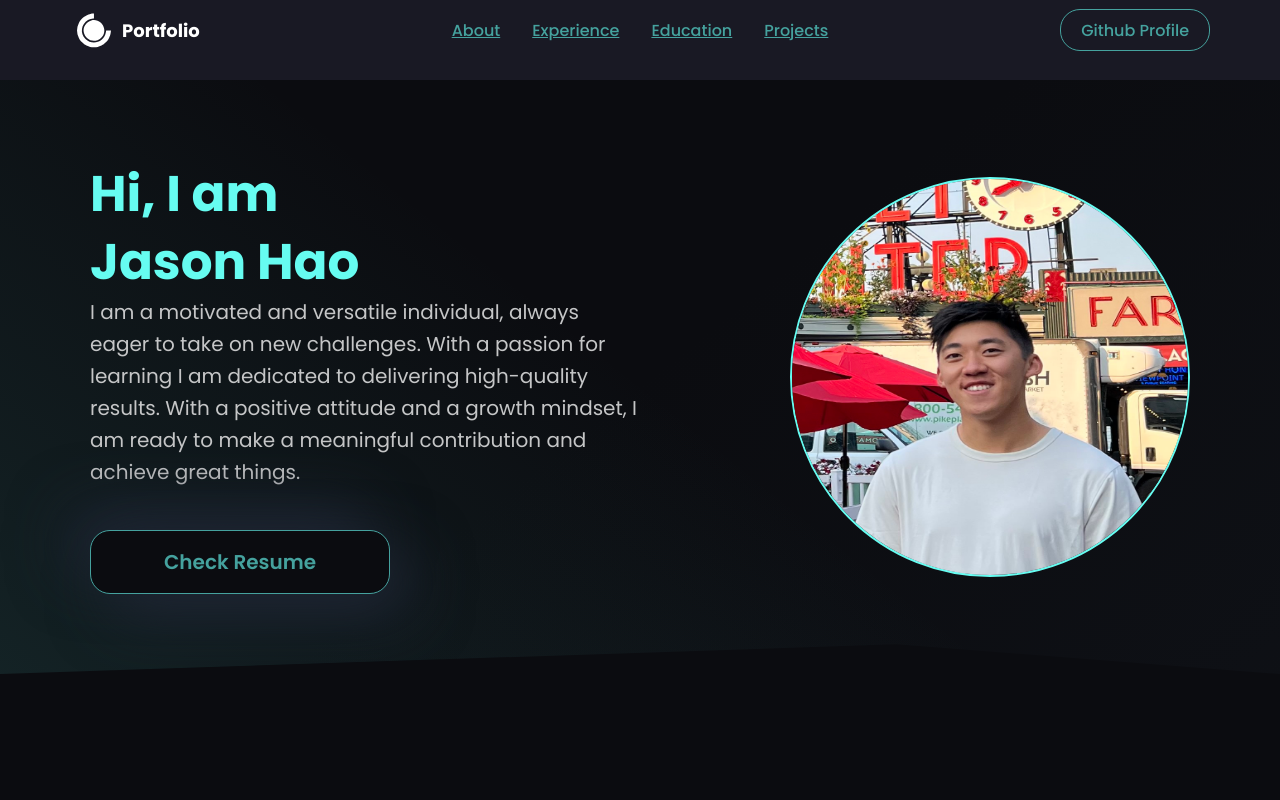
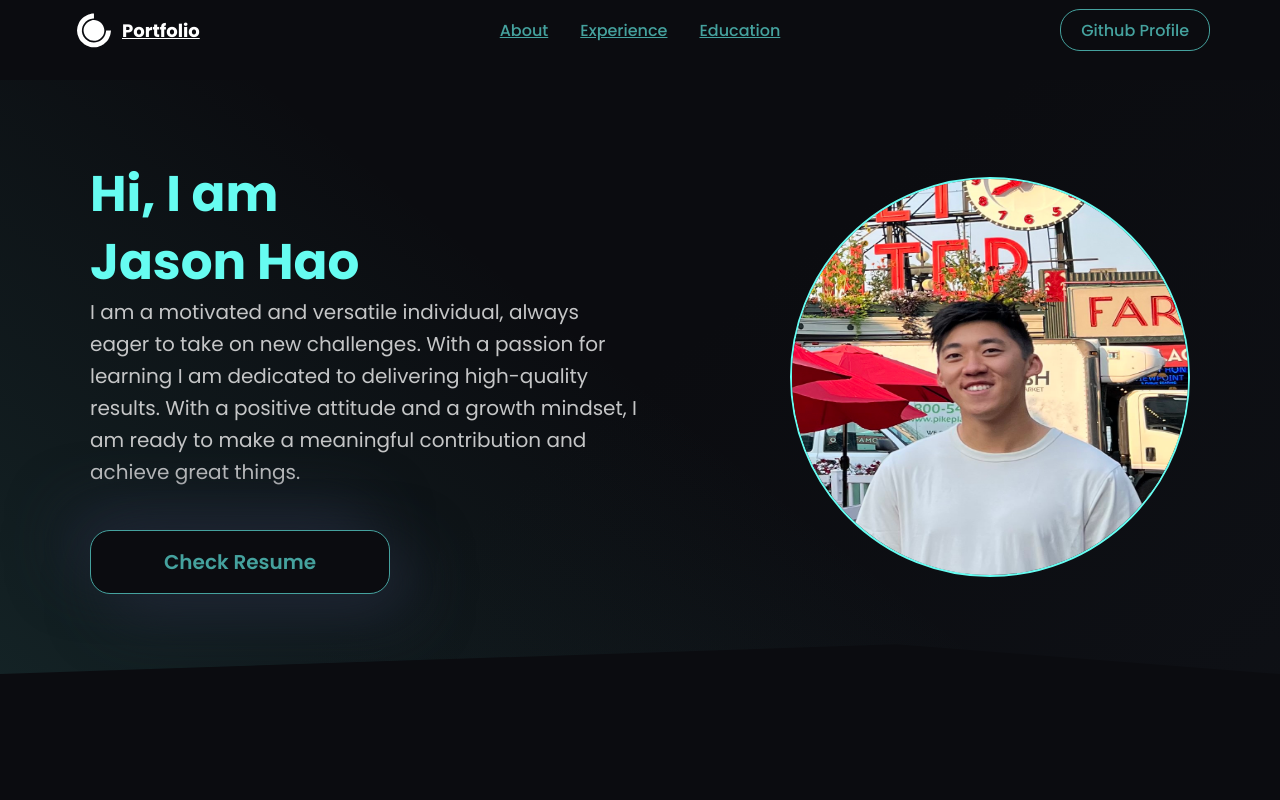
Before and after one commit to jyhaoo/jyhaoo.github.io, a React (Create React App) app: page / in a window 1280 px wide. Shown: the top 800 px of the page. Built offline with nearby package versions, Linux system fonts and the light colour scheme.

Commit message:
Updated Navbar styling

```diff
--- /dev/null
+++ b/src/components/Navbar/NavbarStyledComponent.js
@@ -0,0 +1,149 @@
+import { Link as LinkR } from "react-router-dom";
+import styled from "styled-components";
+
+export const Nav = styled.div`
+  background-color: ${({ theme }) => theme.bg};
+  height: 80px;
+  display: flex;
+  justify-content: center;
+  align-itms: center;
+  font-size: 1rem;
+  position: sticky;
+  top: 0;
+  z-index: 10;
+  @media screen and (max-width: 960px) {
+    transition: 0.8s all ease;
+  }
+`;
+export const NavbarContainer = styled.div`
+  display: flex;
+  justify-content: space-between;
+  align-items: center;
+  height: 60px;
+  z-index: 1;
+  width: 100%;
+  padding: 0 24px;
+  max-width: 1200px;
+`;
+
+export const NavLogo = styled(LinkR)`
+  width: 80%;
+  padding: 0 6px;
+  display: flex;
+  justify-self: flex-start;
+  cursor: pointer;
+  text-decoration: none;
+  align-items: center;
+  @media screen and (max-width: 640px) {
+    padding: 0 0px;
+  }
+`;
+
+export const MobileIcon = styled.div`
+  display: none;
+  @media screen and (max-width: 768px) {
+    display: block;
+    position: absolute;
+    top: 0;
+    right: 0;
+    transform: translate(-100%, 50%);
+    font-size: 1.8rem;
+    cursor: pointer;
+    color: ${({ theme }) => theme.text_primary};
+  }
+`;
+
+export const NavItems = styled.ul`
+  width: 100%;
+  display: flex;
+  justify-content: center;
+  align-items: center;
+  gap: 32px;
+  list-style: none;
+
+  @media screen and (max-width: 768px) {
+    display: none;
+  }
+`;
+
+export const NavLink = styled.a`
+  color: ${({ theme }) => theme.text_tertiary};
+  font-weight: 500;
+  cursor: pointer;
+  text-docoration: none;
+  transition: all 0.2s ease-in-out;
+  &:hover {
+    color: ${({ theme }) => theme.primary};
+  }
+`;
+
+export const ButtonContainer = styled.div`
+  width: 80%;
+  height: 100%;
+  display: flex;
+  justify-content: end;
+  align-items: center;
+  padding: 0 6px;
+  @media screen and (max-width: 768px) {
+    display: none;
+  }
+`;
+
+export const GitHubButton = styled.a`
+  border: 1.8px solid ${({ theme }) => theme.text_tertiary};
+  justify-content: center;
+  display: flex;
+  align-items: center;
+  height: 70%;
+  border-radius: 20px;
+  color: ${({ theme }) => theme.text_tertiary};
+  cursor: pointer;
+  padding: 0 20px;
+  font-weight: 500;
+  text-decoration: none;
+  font-size: 16px;
+  transition: all 0.6s ease-in-out;
+  :hover {
+    background: ${({ theme }) => theme.text_tertiary};
+    color: ${({ theme }) => theme.white};
+  }
+  @media screen and (max-width: 768px) {
+    font-size: 14px;
+  }
+`;
+
+export const Span = styled.div`
+  padding: 0 4px;
+  font-weight: bold;
+  font-size: 18px;
+`;
+
+export const MobileMenu = styled.div`
+    display: flex;
+    flex-direction: column;
+    justify-content: center;
+    gap: 16px;
+    position: absolute;
+    top: 80;
+    right: 0;
+    width: 100%;
+    padding 12px 40px 24px 40px;
+    background: ${({ theme }) => theme.card_light + 99};
+    transition: all 0.3s ease-in-out;
+    transform: ${({ open }) => (open ? "translateX(0)" : "translateX(100%)")};
+    border-radius: 0 0 20 20px;
+    box-shadow: 0 5px 10px rgba(0, 0, 0.3);
+    opacity: ${({ open }) => (open ? "1" : "0")};
+    z-index: ${({ open }) => (open ? "1" : "-1")};
+`;
+
+export const MobileLink = styled(LinkR)`
+  color: ${({ theme }) => theme.text_primary};
+  font-weight: 500;
+  cursor: pointer;
+  text-decoration: none;
+  transition: all 0.2s ease-in-out;
+  &:hover {
+    color: ${({ theme }) => theme.primary};
+  }
+`;
--- a/src/components/Navbar/index.js
+++ b/src/components/Navbar/index.js
@@ -1,164 +1,31 @@
 import React from "react";
-import { Link as LinkR } from "react-router-dom";
-import styled from "styled-components";
 import { DiCssdeck } from "react-icons/di";
 import { FaBars } from "react-icons/fa";
 import { useTheme } from "styled-components";
-
-const Nav = styled.div`
-  background-color: ${({ theme }) => theme.card_light};
-  height: 80px;
-  display: flex;
-  justify-content: center;
-  align-itms: center;
-  font-size: 1rem;
-  position: sticky;
-  top: 0;
-  z-index: 10;
-  @media screen and (max-width: 960px) {
-    transition: 0.8s all ease;
-  }
-`;
-
-const NavContainer = styled.div`
-  display: flex;
-  justify-content: space-between;
-  height: 60px;
-  z-index: 1;
-  width: 100%;
-  padding: 0 24px;
-  max-width: 1200px;
-`;
-
-const NavLogo = styled(LinkR)`
-  width: 80%;
-  padding: 0 6px;
-  display: flex;
-  justify-self: flex-start;
-  cursor: pointer;
-  text-decoration: none;
-  align-items: center;
-  @media screen and (max-width: 640px) {
-    padding: 0 0px;
-  }
-`;
-
-const MobileIcon = styled.div`
-  display: none;
-  @media screen and (max-width: 768px) {
-    display: block;
-    position: absolute;
-    top: 0;
-    right: 0;
-    transform: translate(-100%, 50%);
-    font-size: 1.8rem;
-    cursor: pointer;
-    color: ${({ theme }) => theme.text_primary};
-  }
-`;
-
-const NavItems = styled.ul`
-  width: 100%;
-  display: flex;
-  justify-content: center;
-  align-items: center;
-  gap: 32px;
-  list-style: none;
-
-  @media screen and (max-width: 768px) {
-    display: none;
-  }
-`;
-
-const NavLink = styled.a`
-  color: ${({ theme }) => theme.text_tertiary};
-  font-weight: 500;
-  cursor: pointer;
-  text-docoration: none;
-  transition: all 0.2s ease-in-out;
-  &:hover {
-    color: ${({ theme }) => theme.primary};
-  }
-`;
-
-const ButtonContainer = styled.div`
-  width: 80%;
-  height: 100%;
-  display: flex;
-  justify-content: end;
-  align-items: center;
-  padding: 0 6px;
-  @media screen and (max-width: 768px) {
-    display: none;
-  }
-`;
-const GitHubButton = styled.a`
-  border: 1.8px solid ${({ theme }) => theme.text_tertiary};
-  justify-content: center;
-  display: flex;
-  align-items: center;
-  height: 70%;
-  border-radius: 20px;
-  color: ${({ theme }) => theme.text_tertiary};
-  cursor: pointer;
-  padding: 0 20px;
-  font-weight: 500;
-  text-decoration: none;
-  font-size: 16px;
-  transition: all 0.6s ease-in-out;
-  :hover {
-    background: ${({ theme }) => theme.text_tertiary};
-    color: ${({ theme }) => theme.white};
-  }
-  @media screen and (max-width: 768px) {
-    font-size: 14px;
-  }
-`;
-
-const Span = styled.div`
-  padding: 0 4px;
-  font-weight: bold;
-  font-size: 18px;
-`;
-
-const MobileMenu = styled.div`
-display: flex;
-flex-direction: column;
-justify-content: center;
-gap: 16px;
-position: absolute;
-top: 80;
-right: 0;
-width: 100%;
-padding 12px 40px 24px 40px;
-background: ${({ theme }) => theme.card_light + 99};
-transition: all 0.3s ease-in-out;
-transform: ${({ open }) => (open ? "translateX(0)" : "translateX(100%)")};
-border-radius: 0 0 20 20px;
-box-shadow: 0 5px 10px rgba(0, 0, 0.3);
-opacity: ${({ open }) => (open ? "1" : "0")};
-z-index: ${({ open }) => (open ? "1" : "-1")};
-`;
-
-const MobileMenuLinks = styled(LinkR)`
-  color: ${({ theme }) => theme.text_primary};
-  font-weight: 500;
-  cursor: pointer;
-  text-decoration: none;
-  transition: all 0.2s ease-in-out;
-  &:hover {
-    color: ${({ theme }) => theme.primary};
-  }
-`;
+import { Bio } from "../../data/constants";
+import {
+  Nav,
+  NavbarContainer,
+  NavLogo,
+  MobileIcon,
+  NavItems,
+  NavLink,
+  ButtonContainer,
+  GitHubButton,
+  Span,
+  MobileMenu,
+  MobileLink,
+} from "./NavbarStyledComponent";
 
 const Navbar = () => {
-  const [open, setOpen] = React.useState(false);
+  const [isOpen, setIsOpen] = React.useState(false);
   const theme = useTheme();
   return (
     <Nav>
-      <NavContainer>
+      <NavbarContainer>
         <NavLogo to="/">
           <a
+            href={Bio.github}
             style={{
               display: "flex",
               alignItems: "center",
@@ -173,75 +40,61 @@ const Navbar = () => {
         <MobileIcon>
           <FaBars
             onClick={() => {
-              setOpen(!open);
+              setIsOpen(!isOpen);
             }}
           />
         </MobileIcon>
         <NavItems>
-          <NavLink
-            href="#about"
-            onClick={() => {
-              setOpen(!open);
-            }}
-          >
-            About
-          </NavLink>
+          <NavLink href="#about">About</NavLink>
           <NavLink href="#experience">Experience</NavLink>
           <NavLink href="#education">Education</NavLink>
-          <NavLink href="#projects">Projects</NavLink>
         </NavItems>
         <ButtonContainer>
-          <GitHubButton target="_blank">Github Profile</GitHubButton>
+          <GitHubButton href={Bio.github} target="_blank">
+            Github Profile
+          </GitHubButton>
         </ButtonContainer>
-        {open && (
-          <MobileMenu open={open}>
-            <MobileMenuLinks
+        {isOpen && (
+          <MobileMenu isOpen={isOpen}>
+            <MobileLink
               href="#about"
               onClick={() => {
-                setOpen(!open);
+                setIsOpen(!isOpen);
               }}
             >
               About
-            </MobileMenuLinks>
-            <MobileMenuLinks
-              href="#Experience"
+            </MobileLink>
+            <MobileLink
+              href="#experience"
               onClick={() => {
-                setOpen(!open);
+                setIsOpen(!isOpen);
               }}
             >
               Experience
-            </MobileMenuLinks>
-            <MobileMenuLinks
-              href="#Education"
+            </MobileLink>
+            <MobileLink
+              href="#education"
               onClick={() => {
-                setOpen(!open);
+                setIsOpen(!isOpen);
               }}
             >
               Education
-            </MobileMenuLinks>
-            <MobileMenuLinks
-              href="#projects"
-              onClick={() => {
-                setOpen(!open);
+            </MobileLink>
+            <GitHubButton
+              style={{
+                padding: "10px 16px",
+                background: `${theme.primary}`,
+                color: "white",
+                width: "max-content",
               }}
+              href={Bio.github}
+              target="_blank"
             >
-              Projects
-            </MobileMenuLinks>
-            <ButtonContainer>
-              <GitHubButton
-                style={{
-                  padding: "10px 16px",
-                  background: `${theme.primary}`,
-                  color: "white",
-                  width: "max-content",
-                }}
-              >
-                Github Profile
-              </GitHubButton>
-            </ButtonContainer>
+              Github Profile
+            </GitHubButton>
           </MobileMenu>
         )}
-      </NavContainer>
+      </NavbarContainer>
     </Nav>
   );
 };
```
